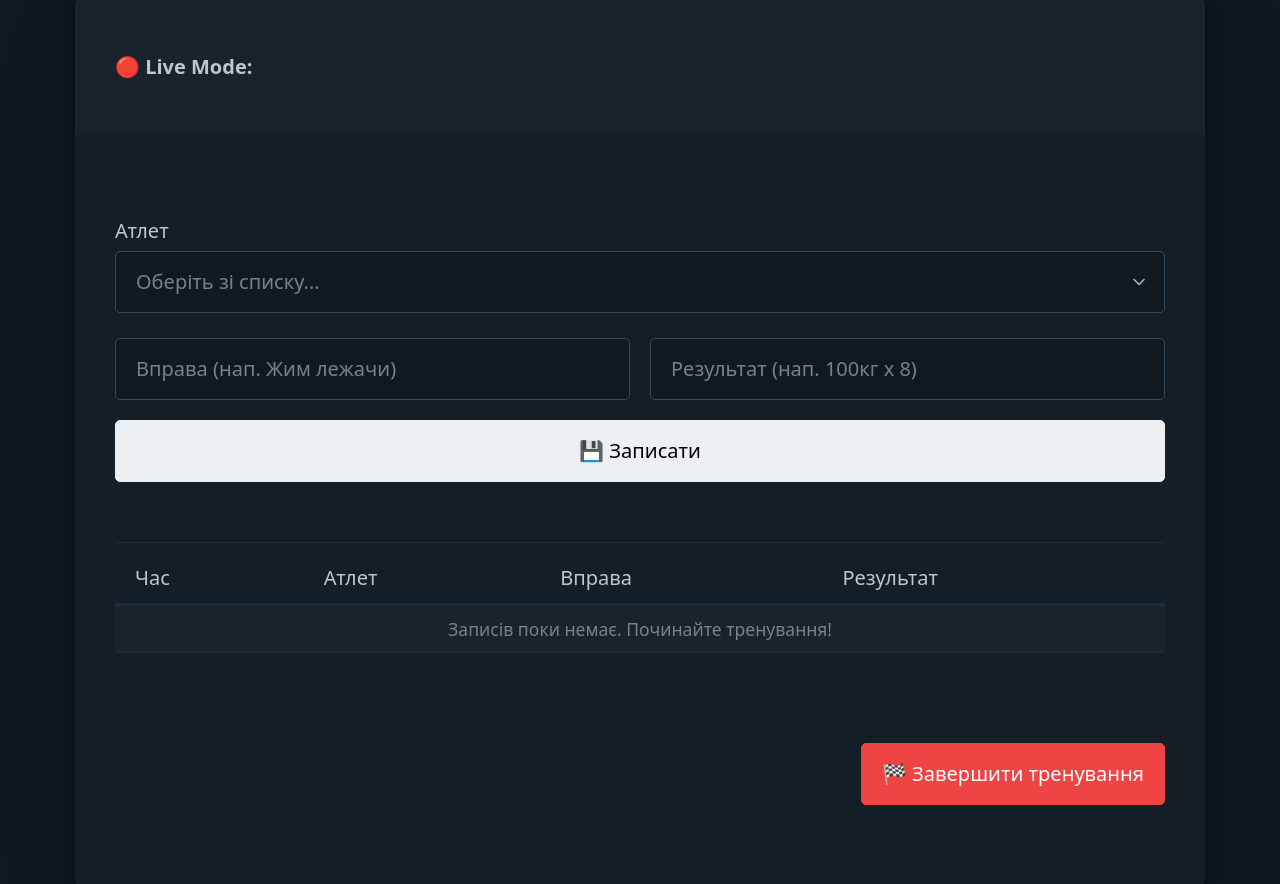
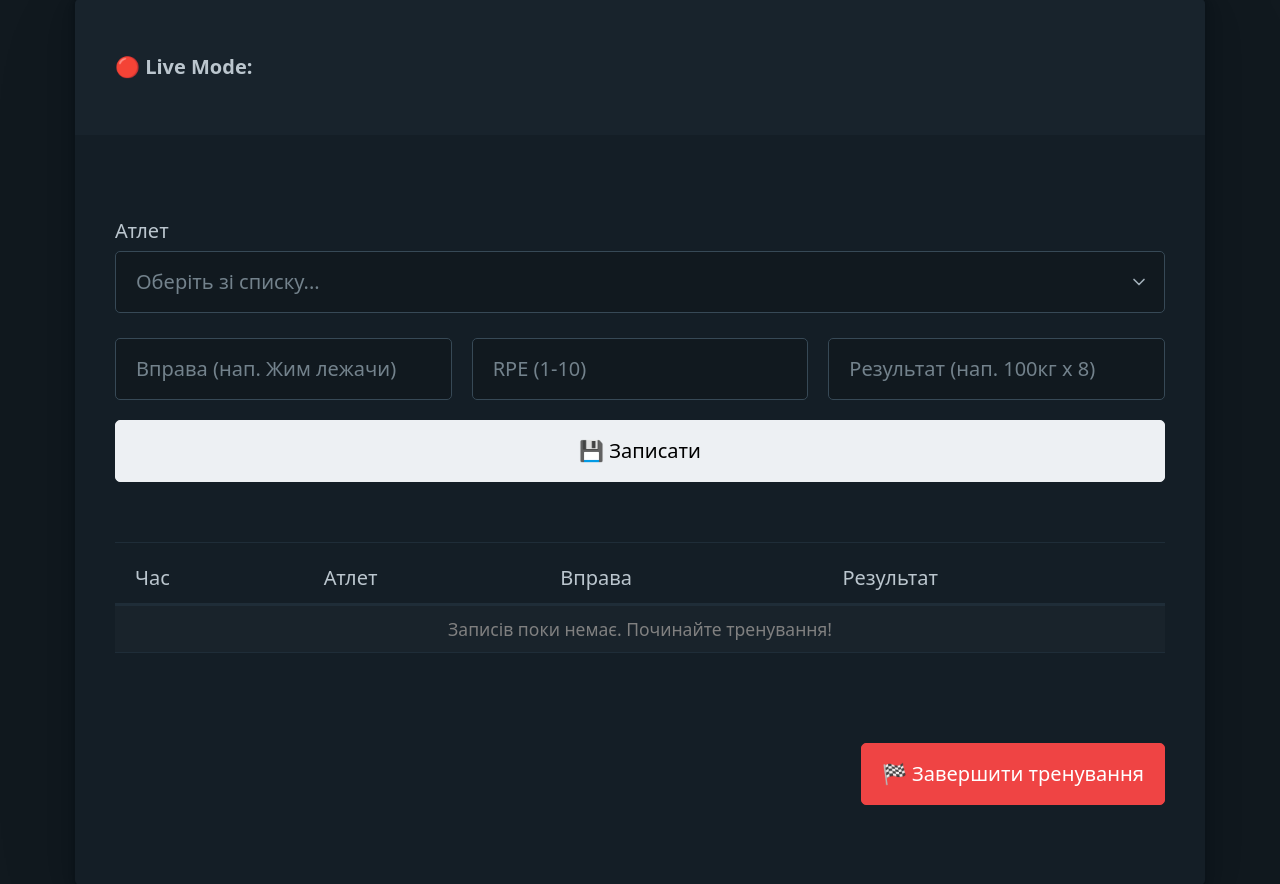
Before and after one commit to xarexw/vertex_app, a Django app: template templates/core/manage.html in a window 1280 px wide. Shown: the part 194-1078 px from the top of the page. Run offline with Django 5.2, Linux system fonts and the light colour scheme; the template is opened without the code that fills it, so the values that code supplies are empty; some libraries are stand-ins or nearby versions.

Commit message:
feat(record): add rpe for exercises

```diff
--- a/apps/schedule/models.py
+++ b/apps/schedule/models.py
@@ -1,5 +1,6 @@
 from django.db import models
 from django.conf import settings
+from django.core.validators import MinValueValidator, MaxValueValidator
 
 class TrainingSession(models.Model):
     title = models.CharField(max_length=100, verbose_name="Назва тренування")
@@ -15,6 +16,7 @@ class Record(models.Model):
     session = models.ForeignKey(TrainingSession, on_delete=models.CASCADE, related_name='records')
     client = models.ForeignKey(settings.AUTH_USER_MODEL, on_delete=models.CASCADE, related_name='training_records')
     exercise_name = models.CharField(max_length=100, verbose_name="Вправа")
+    rpe = models.IntegerField(verbose_name="RPE(Оцінка складності)", default=7, validators=[MinValueValidator(1), MaxValueValidator(10)], blank=True, null=True)
     result_value = models.CharField(max_length=100, verbose_name="Результат (кг/рази)")
     note = models.TextField(blank=True, verbose_name="Примітка тренера")
     created_at = models.DateTimeField(auto_now_add=True)
--- a/apps/schedule/views.py
+++ b/apps/schedule/views.py
@@ -33,6 +33,7 @@ def add_record(request, session_id):
         # отримання даних з форми
         client_id = request.POST.get('client_id')
         exercise = request.POST.get('exercise')
+        rpe = request.POST.get('rpe')
         result = request.POST.get('result')
 
         client = get_object_or_404(User, id=client_id)
@@ -42,6 +43,7 @@ def add_record(request, session_id):
             session=session,
             client=client,
             exercise_name=exercise,
+            rpe=rpe if rpe else None,
             result_value=result
         )
 
--- a/templates/core/manage.html
+++ b/templates/core/manage.html
@@ -22,6 +22,7 @@
 
             <div class="grid">
                 <input type="text" name="exercise" placeholder="Вправа (нап. Жим лежачи)" required>
+                <input type="number" name="rpe" placeholder="RPE (1-10)" min="1" max="10">
                 <input type="text" name="result" placeholder="Результат (нап. 100кг х 8)" required>
             </div>
 
```
Also changed, not shown: apps/schedule/migrations/0004_record_rpe.py (added).
